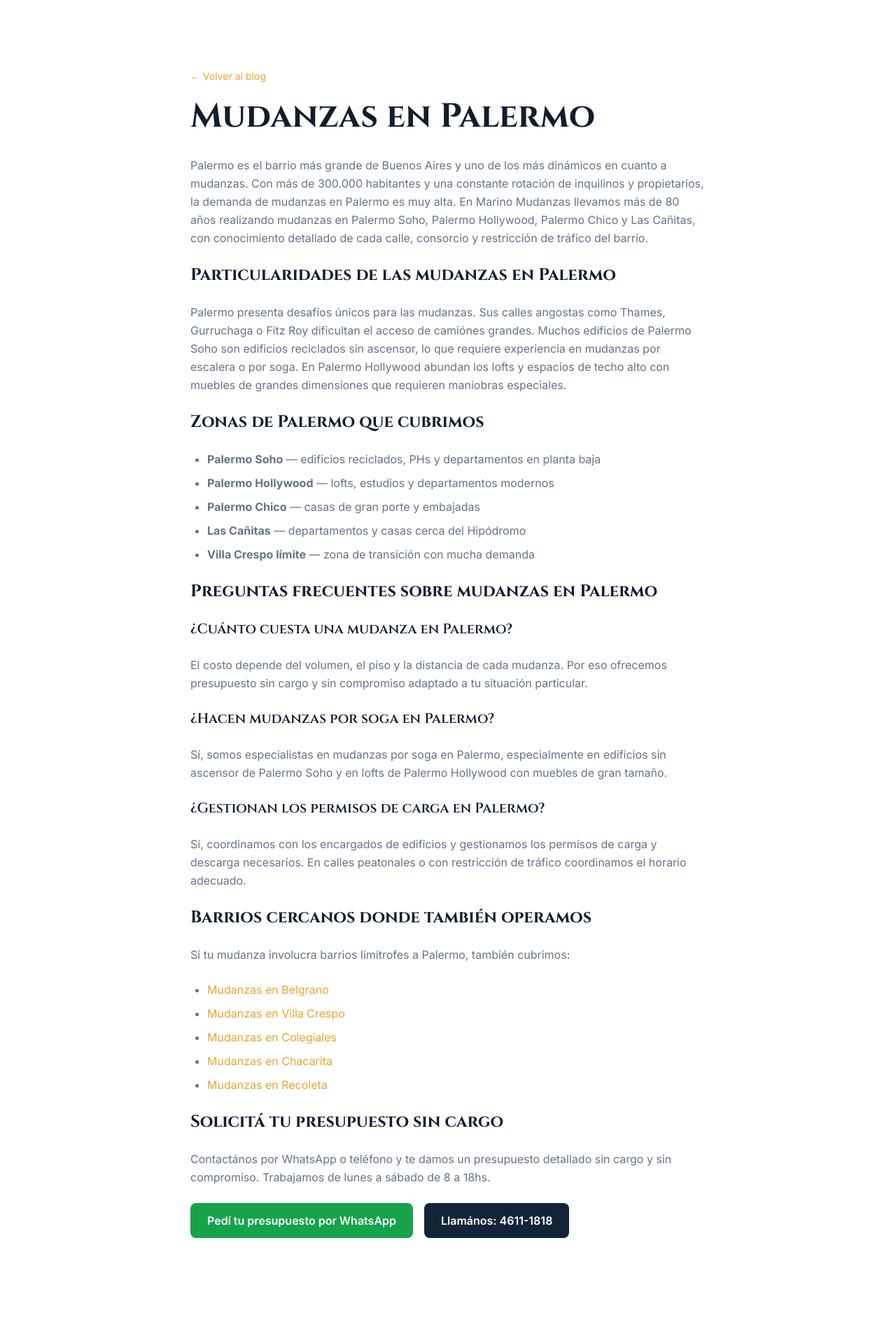
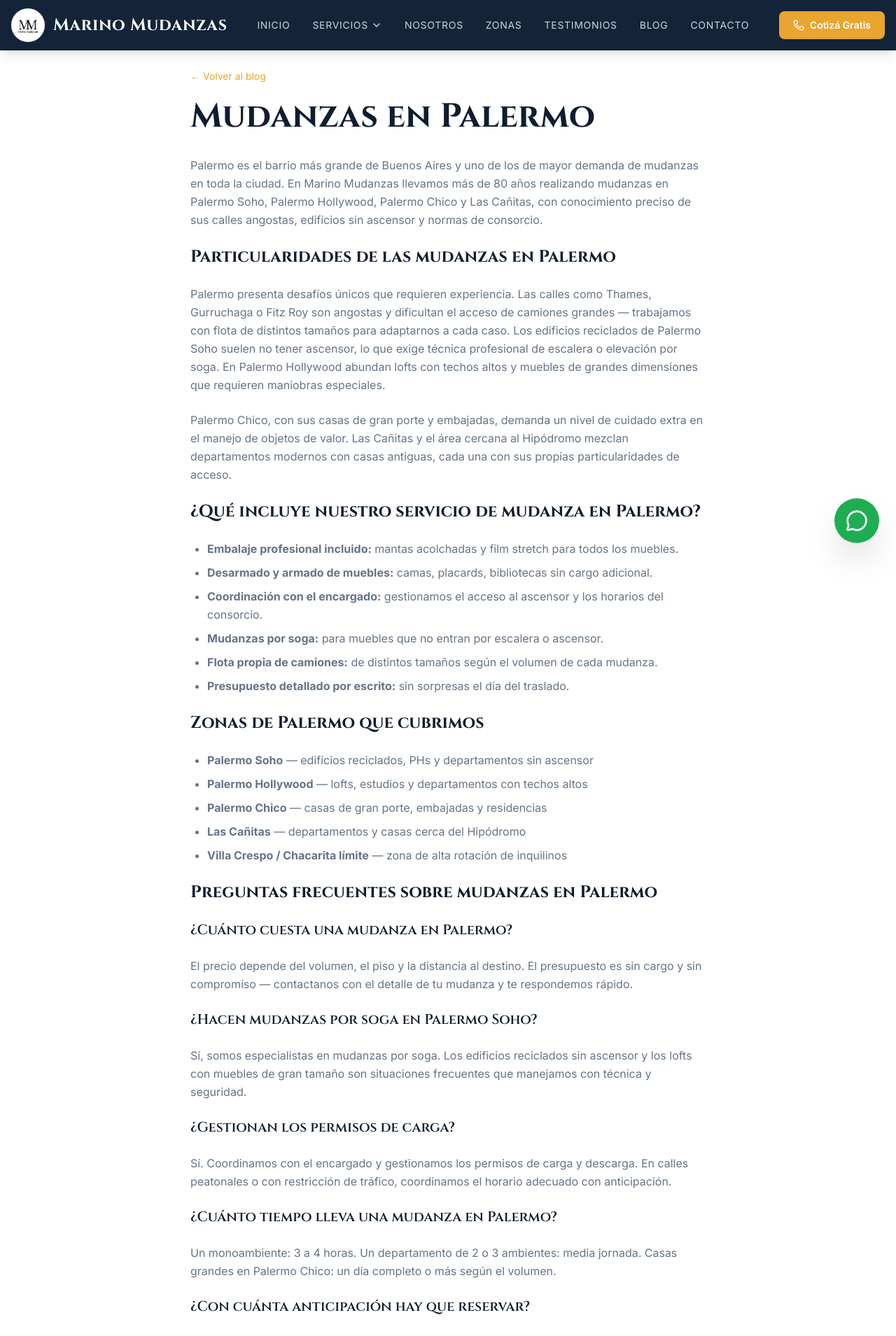
Before and after one commit to Lukaku55/marinomudanzas-next, a Next.js app: page /blog/mudanzas-palermo in a window 1280 px wide. Shown: the top 1909 px of the page at 70% size. Before the commit the page ends 1849 px from the top, so only its background shows below. Built offline with nearby package versions, Linux system fonts and the light colour scheme.

Commit message:
seo: mudanzas-palermo — Header/Footer, BreadcrumbList, FAQPage schema, contenido expandido

```diff
--- a/app/blog/mudanzas-palermo/page.tsx
+++ b/app/blog/mudanzas-palermo/page.tsx
@@ -6,86 +6,156 @@
 
 export const metadata: Metadata = {
   title: "Mudanzas en Palermo Buenos Aires | Marino Mudanzas",
-  description: "Mudanzas en Palermo con más de 80 años de experiencia. Cubrimos Palermo Soho, Hollywood y Chico. Embalaje incluido, seguro de carga y presupuesto sin cargo. ¡Llamános!",
+  description: "Mudanzas en Palermo con más de 80 años de experiencia. Palermo Soho, Hollywood y Chico. Embalaje incluido, mudanzas por soga y presupuesto sin cargo. Tel 4611-1818.",
 };
 
+const breadcrumbSchema = {
+  "@context": "https://schema.org",
+  "@type": "BreadcrumbList",
+  "itemListElement": [
+    { "@type": "ListItem", "position": 1, "name": "Inicio", "item": "https://www.mudanzasmarino.com.ar" },
+    { "@type": "ListItem", "position": 2, "name": "Blog", "item": "https://www.mudanzasmarino.com.ar/blog" },
+    { "@type": "ListItem", "position": 3, "name": "Mudanzas en Palermo", "item": "https://www.mudanzasmarino.com.ar/blog/mudanzas-palermo" }
+  ]
+};
 
-const jsonLd = {
+const articleSchema = {
   "@context": "https://schema.org",
   "@type": "Article",
-  "headline": "Mudanzas en Palermo Buenos Aires | Marino Mudanzas",
-  "description": "Servicio de mudanzas en Palermo, Buenos Aires. Especialistas en Palermo Soho, Hollywood y Chico. Más de 80 años de experiencia. Presupuesto sin cargo. Tel 4611-1818",
+  "headline": "Mudanzas en Palermo Buenos Aires",
+  "description": "Servicio de mudanzas en Palermo, Buenos Aires. Especialistas en Palermo Soho, Hollywood y Chico. Más de 80 años de experiencia.",
   "url": "https://www.mudanzasmarino.com.ar/blog/mudanzas-palermo",
-  "author": {
-    "@type": "Organization",
-    "name": "Marino Mudanzas",
-    "url": "https://www.mudanzasmarino.com.ar"
-  },
-  "publisher": {
-    "@type": "Organization",
-    "name": "Marino Mudanzas",
-    "logo": {
-      "@type": "ImageObject",
-      "url": "https://www.mudanzasmarino.com.ar/logo-marino-nuevo.png"
+  "datePublished": "2026-04-22",
+  "dateModified": "2026-06-29",
+  "mainEntityOfPage": { "@type": "WebPage", "@id": "https://www.mudanzasmarino.com.ar/blog/mudanzas-palermo" },
+  "author": { "@type": "Organization", "name": "Marino Mudanzas", "url": "https://www.mudanzasmarino.com.ar" },
+  "publisher": { "@type": "Organization", "name": "Marino Mudanzas", "logo": { "@type": "ImageObject", "url": "https://www.mudanzasmarino.com.ar/logo-marino-nuevo.png" } }
+};
+
+const faqSchema = {
+  "@context": "https://schema.org",
+  "@type": "FAQPage",
+  "mainEntity": [
+    {
+      "@type": "Question",
+      "name": "¿Cuánto cuesta una mudanza en Palermo?",
+      "acceptedAnswer": {
+        "@type": "Answer",
+        "text": "El precio depende del volumen, el piso y la distancia al destino. Un monoambiente en Palermo puede costar entre $80.000 y $150.000. Un departamento de 3 ambientes suele costar entre $200.000 y $400.000. El presupuesto detallado es sin cargo y sin compromiso."
+      }
+    },
+    {
+      "@type": "Question",
+      "name": "¿Hacen mudanzas por soga en Palermo Soho?",
+      "acceptedAnswer": {
+        "@type": "Answer",
+        "text": "Sí, somos especialistas en mudanzas por soga en Palermo. Los edificios reciclados de Palermo Soho sin ascensor y los lofts de Palermo Hollywood con muebles de gran tamaño son situaciones frecuentes que manejamos con técnica profesional."
+      }
+    },
+    {
+      "@type": "Question",
+      "name": "¿Gestionan los permisos de carga y descarga en Palermo?",
+      "acceptedAnswer": {
+        "@type": "Answer",
+        "text": "Sí. Coordinamos con los encargados de edificio y gestionamos los permisos de carga y descarga necesarios. En calles peatonales como Thames o Gurruchaga coordinamos el horario adecuado para evitar problemas."
+      }
+    },
+    {
+      "@type": "Question",
+      "name": "¿Cuánto tiempo lleva una mudanza en Palermo?",
+      "acceptedAnswer": {
+        "@type": "Answer",
+        "text": "Un monoambiente en Palermo tarda entre 3 y 4 horas. Un departamento de 2 o 3 ambientes suele resolverse en media jornada. Para casas grandes en Palermo Chico o Las Cañitas puede requerir todo el día o incluso dos días."
+      }
+    },
+    {
+      "@type": "Question",
+      "name": "¿Con cuánta anticipación hay que reservar una mudanza en Palermo?",
+      "acceptedAnswer": {
+        "@type": "Answer",
+        "text": "Recomendamos reservar con al menos 15 días de anticipación, especialmente a fin de mes que es la fecha más demandada. En Palermo la demanda es alta todo el año por la rotación constante de inquilinos."
+      }
     }
-  }
+  ]
 };
 
 export default function Page() {
   return (
     <>
-      <script type="application/ld+json" dangerouslySetInnerHTML={{ __html: JSON.stringify(jsonLd) }} />
+      <script type="application/ld+json" dangerouslySetInnerHTML={{ __html: JSON.stringify(breadcrumbSchema) }} />
+      <script type="application/ld+json" dangerouslySetInnerHTML={{ __html: JSON.stringify(articleSchema) }} />
+      <script type="application/ld+json" dangerouslySetInnerHTML={{ __html: JSON.stringify(faqSchema) }} />
+      <Header />
       <main className="pt-24 pb-20">
         <article className="container mx-auto px-4 max-w-3xl">
           <Link href="/blog" className="font-body text-gold hover:underline text-sm mb-6 inline-block">← Volver al blog</Link>
           <h1 className="font-display text-3xl md:text-5xl font-bold text-foreground mb-4">Mudanzas en Palermo</h1>
           <div className="prose prose-lg mt-8 font-body text-muted-foreground leading-relaxed space-y-6">
-            <p>Palermo es el barrio más grande de Buenos Aires y uno de los más dinámicos en cuanto a mudanzas. Con más de 300.000 habitantes y una constante rotación de inquilinos y propietarios, la demanda de mudanzas en Palermo es muy alta. En Marino Mudanzas llevamos más de 80 años realizando mudanzas en Palermo Soho, Palermo Hollywood, Palermo Chico y Las Cañitas, con conocimiento detallado de cada calle, consorcio y restricción de tráfico del barrio.</p>
+            <p>Palermo es el barrio más grande de Buenos Aires y uno de los de mayor demanda de mudanzas en toda la ciudad. En Marino Mudanzas llevamos más de 80 años realizando mudanzas en Palermo Soho, Palermo Hollywood, Palermo Chico y Las Cañitas, con conocimiento preciso de sus calles angostas, edificios sin ascensor y normas de consorcio.</p>
 
             <h2 className="font-display text-2xl font-bold text-foreground mt-10 mb-4">Particularidades de las mudanzas en Palermo</h2>
-            <p>Palermo presenta desafíos únicos para las mudanzas. Sus calles angostas como Thames, Gurruchaga o Fitz Roy dificultan el acceso de camiónes grandes. Muchos edificios de Palermo Soho son edificios reciclados sin ascensor, lo que requiere experiencia en mudanzas por escalera o por soga. En Palermo Hollywood abundan los lofts y espacios de techo alto con muebles de grandes dimensiones que requieren maniobras especiales.</p>
+            <p>Palermo presenta desafíos únicos que requieren experiencia. Las calles como Thames, Gurruchaga o Fitz Roy son angostas y dificultan el acceso de camiones grandes — trabajamos con flota de distintos tamaños para adaptarnos a cada caso. Los edificios reciclados de Palermo Soho suelen no tener ascensor, lo que exige técnica profesional de escalera o elevación por soga. En Palermo Hollywood abundan lofts con techos altos y muebles de grandes dimensiones que requieren maniobras especiales.</p>
+            <p>Palermo Chico, con sus casas de gran porte y embajadas, demanda un nivel de cuidado extra en el manejo de objetos de valor. Las Cañitas y el área cercana al Hipódromo mezclan departamentos modernos con casas antiguas, cada una con sus propias particularidades de acceso.</p>
+
+            <h2 className="font-display text-2xl font-bold text-foreground mt-10 mb-4">¿Qué incluye nuestro servicio de mudanza en Palermo?</h2>
+            <ul className="list-disc pl-6 space-y-2">
+              <li><strong>Embalaje profesional incluido:</strong> mantas acolchadas y film stretch para todos los muebles.</li>
+              <li><strong>Desarmado y armado de muebles:</strong> camas, placards, bibliotecas sin cargo adicional.</li>
+              <li><strong>Coordinación con el encargado:</strong> gestionamos el acceso al ascensor y los horarios del consorcio.</li>
+              <li><strong>Mudanzas por soga:</strong> para muebles que no entran por escalera o ascensor.</li>
+              <li><strong>Flota propia de camiones:</strong> de distintos tamaños según el volumen de cada mudanza.</li>
+              <li><strong>Presupuesto detallado por escrito:</strong> sin sorpresas el día del traslado.</li>
+            </ul>
 
             <h2 className="font-display text-2xl font-bold text-foreground mt-10 mb-4">Zonas de Palermo que cubrimos</h2>
             <ul className="list-disc pl-6 space-y-2">
-              <li><strong>Palermo Soho</strong> — edificios reciclados, PHs y departamentos en planta baja</li>
-              <li><strong>Palermo Hollywood</strong> — lofts, estudios y departamentos modernos</li>
-              <li><strong>Palermo Chico</strong> — casas de gran porte y embajadas</li>
+              <li><strong>Palermo Soho</strong> — edificios reciclados, PHs y departamentos sin ascensor</li>
+              <li><strong>Palermo Hollywood</strong> — lofts, estudios y departamentos con techos altos</li>
+              <li><strong>Palermo Chico</strong> — casas de gran porte, embajadas y residencias</li>
               <li><strong>Las Cañitas</strong> — departamentos y casas cerca del Hipódromo</li>
-              <li><strong>Villa Crespo límite</strong> — zona de transición con mucha demanda</li>
+              <li><strong>Villa Crespo / Chacarita límite</strong> — zona de alta rotación de inquilinos</li>
             </ul>
 
             <h2 className="font-display text-2xl font-bold text-foreground mt-10 mb-4">Preguntas frecuentes sobre mudanzas en Palermo</h2>
 
             <h3 className="font-display text-xl font-semibold text-foreground mt-6 mb-2">¿Cuánto cuesta una mudanza en Palermo?</h3>
-            <p>El costo depende del volumen, el piso y la distancia de cada mudanza. Por eso ofrecemos presupuesto sin cargo y sin compromiso adaptado a tu situación particular.</p>
+            <p>El precio depende del volumen, el piso y la distancia al destino. El presupuesto es sin cargo y sin compromiso — contactanos con el detalle de tu mudanza y te respondemos rápido.</p>
 
-            <h3 className="font-display text-xl font-semibold text-foreground mt-6 mb-2">¿Hacen mudanzas por soga en Palermo?</h3>
-            <p>Sí, somos especialistas en mudanzas por soga en Palermo, especialmente en edificios sin ascensor de Palermo Soho y en lofts de Palermo Hollywood con muebles de gran tamaño.</p>
+            <h3 className="font-display text-xl font-semibold text-foreground mt-6 mb-2">¿Hacen mudanzas por soga en Palermo Soho?</h3>
+            <p>Sí, somos especialistas en mudanzas por soga. Los edificios reciclados sin ascensor y los lofts con muebles de gran tamaño son situaciones frecuentes que manejamos con técnica y seguridad.</p>
 
-            <h3 className="font-display text-xl font-semibold text-foreground mt-6 mb-2">¿Gestionan los permisos de carga en Palermo?</h3>
-            <p>Sí, coordinamos con los encargados de edificios y gestionamos los permisos de carga y descarga necesarios. En calles peatonales o con restricción de tráfico coordinamos el horario adecuado.</p>
+            <h3 className="font-display text-xl font-semibold text-foreground mt-6 mb-2">¿Gestionan los permisos de carga?</h3>
+            <p>Sí. Coordinamos con el encargado y gestionamos los permisos de carga y descarga. En calles peatonales o con restricción de tráfico, coordinamos el horario adecuado con anticipación.</p>
 
-            <h2 className="font-display text-2xl font-bold text-foreground mt-10 mb-4">Barrios cercanos donde también operamos</h2>
-            <p>Si tu mudanza involucra barrios limítrofes a Palermo, también cubrimos:</p>
-            <ul className="list-disc pl-6 space-y-2">
-              <li><a href="/blog/mudanzas-belgrano" className="text-gold hover:underline">Mudanzas en Belgrano</a></li>
-              <li><a href="/blog/mudanzas-villa-crespo" className="text-gold hover:underline">Mudanzas en Villa Crespo</a></li>
-              <li><a href="/blog/mudanzas-colegiales" className="text-gold hover:underline">Mudanzas en Colegiales</a></li>
-              <li><a href="/blog/mudanzas-chacarita" className="text-gold hover:underline">Mudanzas en Chacarita</a></li>
-              <li><a href="/blog/mudanzas-recoleta" className="text-gold hover:underline">Mudanzas en Recoleta</a></li>
-            </ul>
+            <h3 className="font-display text-xl font-semibold text-foreground mt-6 mb-2">¿Cuánto tiempo lleva una mudanza en Palermo?</h3>
+            <p>Un monoambiente: 3 a 4 horas. Un departamento de 2 o 3 ambientes: media jornada. Casas grandes en Palermo Chico: un día completo o más según el volumen.</p>
+
+            <h3 className="font-display text-xl font-semibold text-foreground mt-6 mb-2">¿Con cuánta anticipación hay que reservar?</h3>
+            <p>Al menos 15 días. A fin de mes la demanda es muy alta en Palermo. Para fechas de alta demanda, lo ideal es reservar con 3 semanas.</p>
 
             <h2 className="font-display text-2xl font-bold text-foreground mt-10 mb-4">Solicitá tu presupuesto sin cargo</h2>
-            <p>Contactános por WhatsApp o teléfono y te damos un presupuesto detallado sin cargo y sin compromiso. Trabajamos de lunes a sábado de 8 a 18hs.</p>
+            <p>Contactanos por WhatsApp o teléfono y te damos un presupuesto detallado sin cargo y sin compromiso. Trabajamos de lunes a sábado de 8 a 18hs.</p>
             <div className="flex flex-col sm:flex-row gap-4 mt-6">
               <a href="https://wa.me/5491154507435" target="_blank" rel="noopener noreferrer" className="flex items-center justify-center gap-2 bg-green-600 text-white px-6 py-3 rounded-lg font-semibold hover:opacity-90 transition-opacity">Pedí tu presupuesto por WhatsApp</a>
-              <a href="tel:+541146111818" className="flex items-center justify-center gap-2 bg-navy text-white px-6 py-3 rounded-lg font-semibold hover:opacity-90 transition-opacity">Llamános: 4611-1818</a>
+              <a href="tel:+541146111818" className="flex items-center justify-center gap-2 bg-navy text-white px-6 py-3 rounded-lg font-semibold hover:opacity-90 transition-opacity">Llamanos: 4611-1818</a>
+            </div>
+          </div>
+
+          <div className="mt-12 pt-8 border-t border-border">
+            <h3 className="font-display text-lg font-bold text-foreground mb-4">Barrios cercanos donde también operamos</h3>
+            <div className="grid grid-cols-1 sm:grid-cols-2 gap-3">
+              <Link href="/blog/mudanzas-belgrano" className="bg-card border border-border rounded-lg px-4 py-3 font-body text-sm font-semibold text-foreground hover:border-gold/40 hover:text-gold transition-colors">Mudanzas en Belgrano</Link>
+              <Link href="/blog/mudanzas-villa-crespo" className="bg-card border border-border rounded-lg px-4 py-3 font-body text-sm font-semibold text-foreground hover:border-gold/40 hover:text-gold transition-colors">Mudanzas en Villa Crespo</Link>
+              <Link href="/blog/mudanzas-colegiales" className="bg-card border border-border rounded-lg px-4 py-3 font-body text-sm font-semibold text-foreground hover:border-gold/40 hover:text-gold transition-colors">Mudanzas en Colegiales</Link>
+              <Link href="/blog/mudanzas-recoleta" className="bg-card border border-border rounded-lg px-4 py-3 font-body text-sm font-semibold text-foreground hover:border-gold/40 hover:text-gold transition-colors">Mudanzas en Recoleta</Link>
+              <Link href="/mudanzas-residenciales" className="bg-card border border-border rounded-lg px-4 py-3 font-body text-sm font-semibold text-foreground hover:border-gold/40 hover:text-gold transition-colors">Servicio de mudanzas residenciales</Link>
+              <Link href="/blog/mudanzas-por-soga" className="bg-card border border-border rounded-lg px-4 py-3 font-body text-sm font-semibold text-foreground hover:border-gold/40 hover:text-gold transition-colors">Mudanzas por soga en Buenos Aires</Link>
             </div>
           </div>
         </article>
       </main>
-
-
+      <Footer />
+      <WhatsAppButton />
     </>
   );
 };
```
